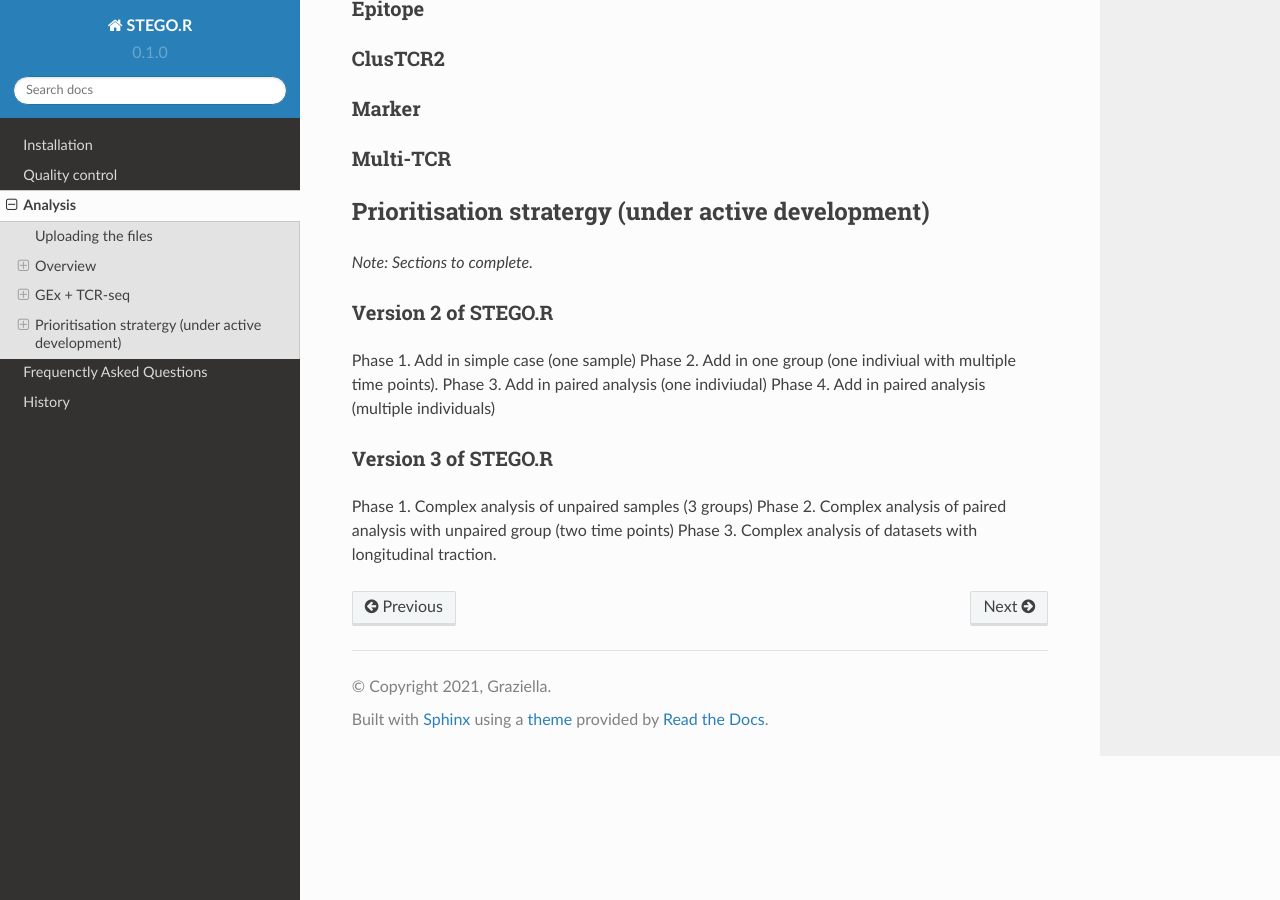
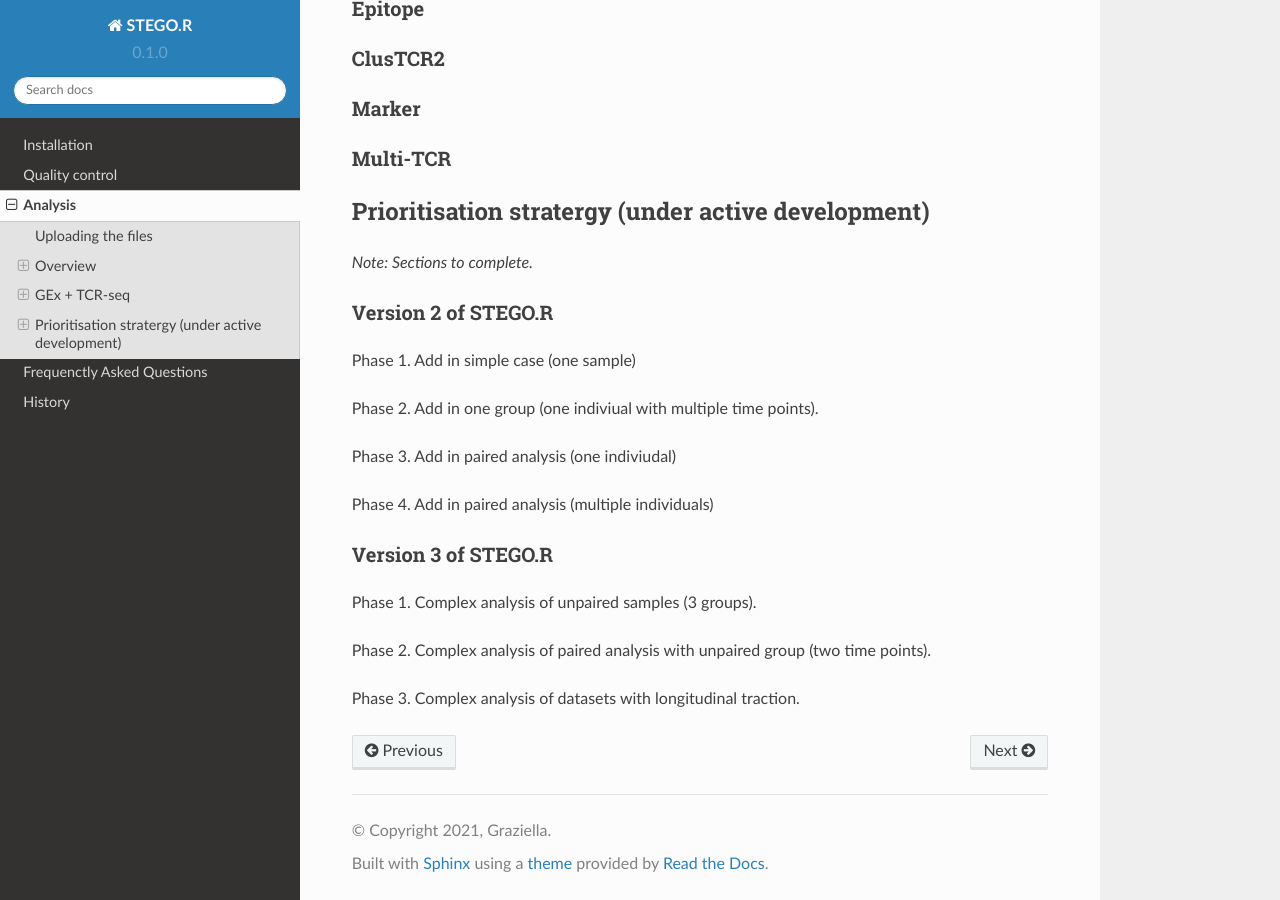
Before and after one commit to KerryAM-R/STEGOR, a Sphinx documentation site: the page built from docs/source/3.Analysis.rst, in a window 1280 px wide and 900 px high, scrolled down 1550 px. Built offline with Sphinx 7.4.7 and the Read the Docs theme 2.0.0, drawn with Linux system fonts in a browser that asks for light colours.

```diff
--- a/docs/source/3.Analysis.rst
+++ b/docs/source/3.Analysis.rst
@@ -72,13 +72,18 @@ Version 2 of STEGO.R
 ^^^^^^^^^^^^^^^^^^^^
 
 Phase 1. Add in simple case (one sample)
+
 Phase 2. Add in one group (one indiviual with multiple time points).
+
 Phase 3. Add in paired analysis (one indiviudal)
+
 Phase 4. Add in paired analysis (multiple individuals)
 
 Version 3 of STEGO.R
 ^^^^^^^^^^^^^^^^^^^^
 
-Phase 1. Complex analysis of unpaired samples (3 groups)
-Phase 2. Complex analysis of paired analysis with unpaired group (two time points)
+Phase 1. Complex analysis of unpaired samples (3 groups).
+
+Phase 2. Complex analysis of paired analysis with unpaired group (two time points).
+
 Phase 3. Complex analysis of datasets with longitudinal traction.
```
